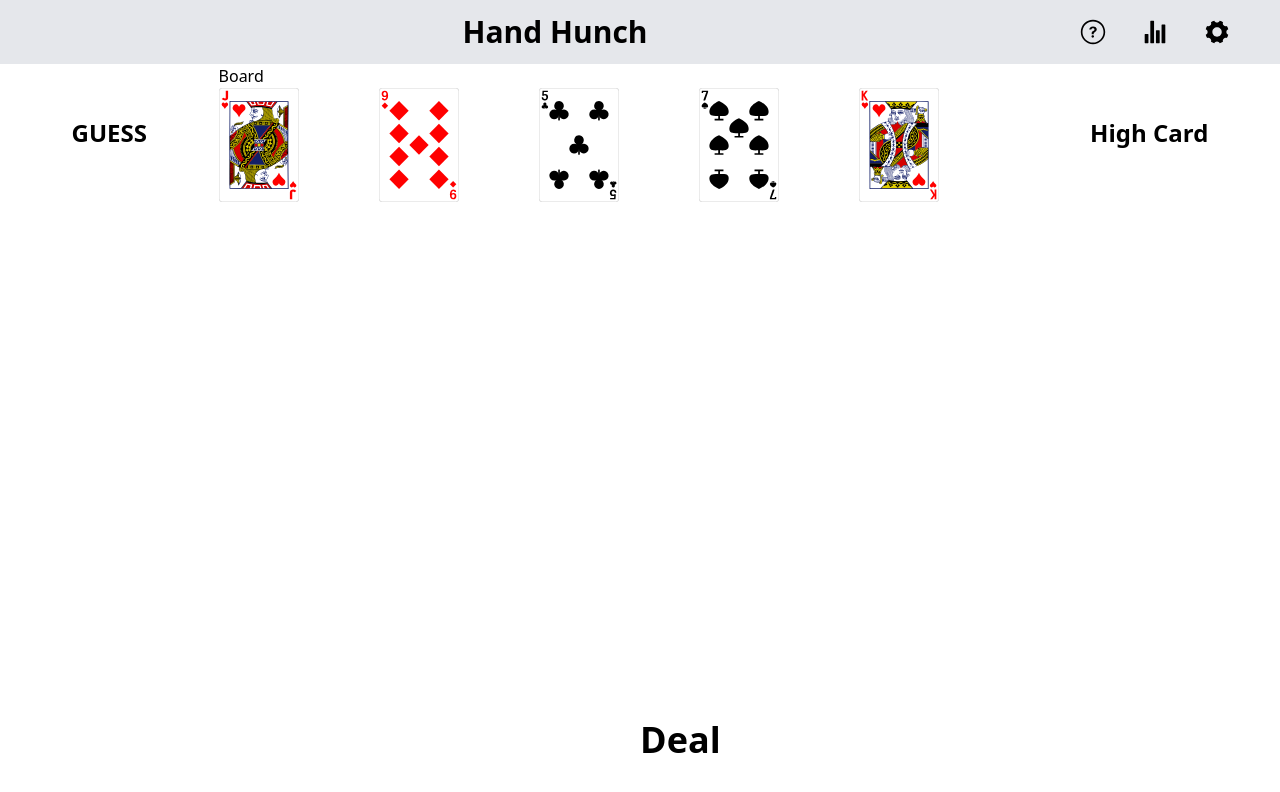
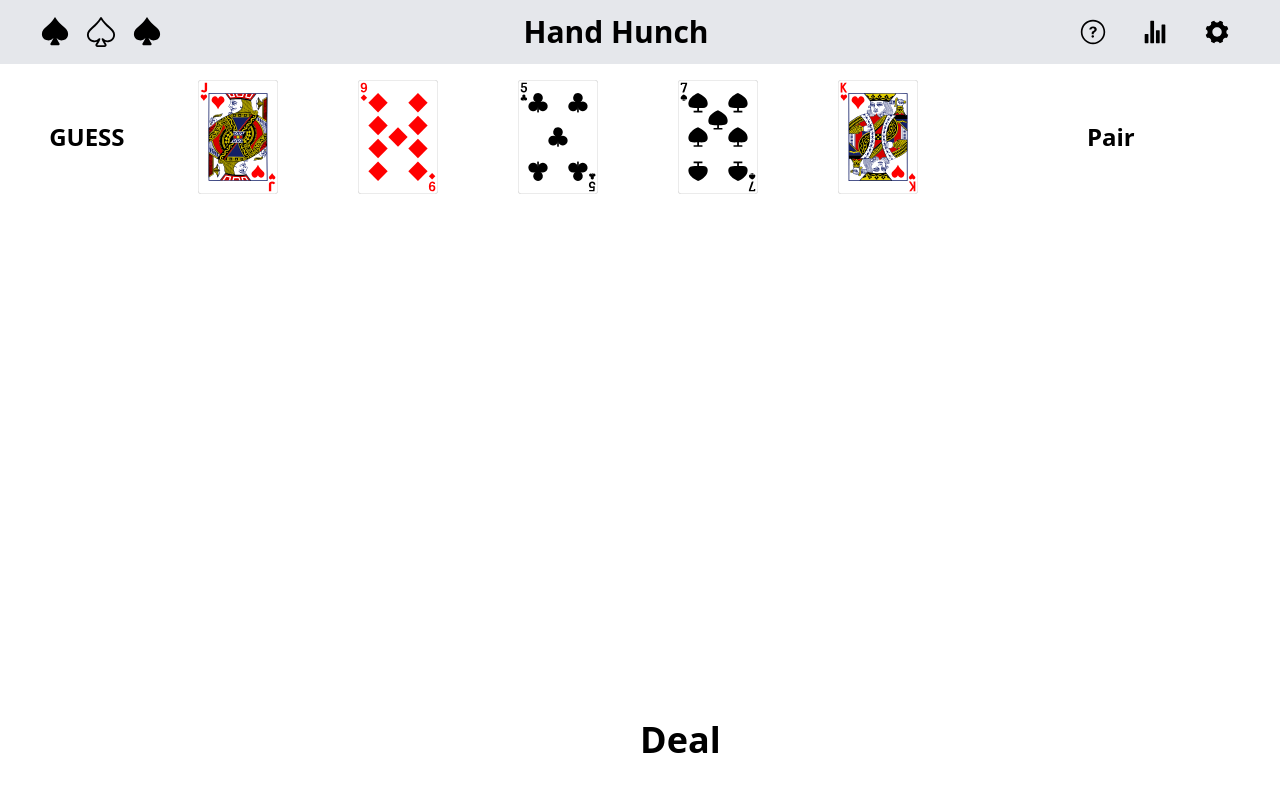
Before and after one commit to landerson02/Hand-Hunch, a Next.js app: page / in a window 1280 px wide. Shown: the top 792 px of the page. Built offline with nearby package versions, Linux system fonts and the light colour scheme.

Commit message:
Some edits

```diff
--- a/components/Board.tsx
+++ b/components/Board.tsx
@@ -11,8 +11,7 @@ const Board = (board: BoardType) => {
   }
   return (
     <div className='w-[50rem]'>
-      <div>Board</div>
-      <div className='flex justify-around items-center' >
+      <div className='flex justify-center items-center' >
         {cards.map((card) => {
           return card;
         })}
--- a/components/Card.tsx
+++ b/components/Card.tsx
@@ -13,8 +13,8 @@ const Card = (card: CardType) => {
   }
 
   return (
-    <div>
-      <Image src={imagePath} alt={imagePath} style={{width: '50%'}}/>
+    <div className='flex justify-center'>
+      <Image src={imagePath} alt={imagePath} className={'h-1/2 w-1/2'}/>
     </div>
   );
 };
--- a/components/Nav.tsx
+++ b/components/Nav.tsx
@@ -1,12 +1,24 @@
 import React from 'react'
 import { IoIosHelpCircleOutline, IoIosStats, IoIosSettings } from "react-icons/io";
-
+import { BsSuitSpade, BsSuitSpadeFill } from "react-icons/bs";
 
 const Nav = () => {
   return (
     <>
       <nav className='fixed z-40 flex w-full h-[4rem] items-center justify-between py-6 px-[40px] bg-gray-200'>
-        <div></div>
+        <div>
+          <ul className='text-black text-w w-full h-full flex flex-row gap-4 items-center justify-center'>
+            <li>
+              <BsSuitSpadeFill className='h-[30px] w-[30px]' />
+            </li>
+            <li>
+              <BsSuitSpade className='h-[30px] w-[30px]' />
+            </li>
+            <li>
+              <BsSuitSpadeFill className='h-[30px] w-[30px]' />
+            </li>
+          </ul>
+        </div>
         <h1 className='self-center font-bold text-black text-3xl'>Hand Hunch</h1>
         <div
           className='font-light text-red-900'
--- a/components/Row.tsx
+++ b/components/Row.tsx
@@ -1,20 +1,158 @@
 import React from 'react';
 import Board from "@/components/Board";
-import {BoardType} from "@/objects/types";
+import {BoardType, HandType} from "@/objects/types";
 
 type rowProps = {
   board: BoardType,
-  strength: string
+  hand: HandType
 }
-const Row = ({board, strength}: rowProps) => {
+const Row = ({board, hand}: rowProps) => {
+  let strength = evaluate(board, hand);
   return (
-    <div className='flex justify-evenly w-[100%]'>
+    <div className='flex justify-evenly w-[100%] p-4'>
       <div className='self-center font-extrabold text-2xl'>GUESS</div>
       {board && board.cards ? <Board cards={board.cards}/> : null}
-      {/*<Board cards={board.cards}/>*/}
-      <div className='self-center font-extrabold text-2xl'>{strength}</div>
+      <div className='self-center text-center font-extrabold text-2xl w-[15rem]'>{strength}</div>
     </div>
   );
 };
 
+const evaluate = (board: BoardType, hand: HandType) => {
+  if (!board || !board.cards || board.cards.length == 0) return '';
+  if (!hand || !hand.cards || hand.cards.length == 0) return '';
+  let strength = 0;
+  let straight = false;
+  let flushSuit = 0;
+  let histo = new Array(13).fill(0);
+  let suits = new Array(4).fill(0);
+
+  for (let i = 0; i < 5; ++i) {
+    const c = board.cards[i];
+    ++histo[c.value - 1];
+    ++suits[c.suit - 1];
+  }
+
+  for (let i = 0; i < 2; ++i) {
+    const c = hand.cards[i];
+    ++histo[c.value - 1];
+    ++suits[c.suit - 1];
+  }
+
+  // Checks for Flush
+  for (let i = 0; i < 4; ++i) {
+    if (suits[i] >= 5) {
+      strength = 5;
+      flushSuit = i + 1;
+    }
+  }
+
+  // Checks for Pair, Two Pair, Trips, Straight, Quads
+  for (let i = 0, counter = 0; i < 13; ++i) {
+    if (histo[i] !== 0) {
+      ++counter;
+    } else {
+      counter = 0;
+    }
+    if (counter >= 5) {
+      strength = Math.max(4, strength);
+      straight = true;
+    }
+
+    if (histo[i] === 2) {
+      switch (strength) {
+        case 0:
+        case 1:
+          strength++;
+          break;
+        case 3:
+          strength = 6;
+          break;
+      }
+    }
+    if (histo[i] === 3) {
+      switch (strength) {
+        case 0:
+          strength = 3;
+          break;
+        case 1:
+        case 2:
+          strength = 6;
+      }
+    }
+    if (histo[i] === 4) {
+      strength = 7;
+    }
+  }
+
+  // Check broadway Straight
+  if (
+    histo[0] !== 0 &&
+    histo[9] !== 0 &&
+    histo[10] !== 0 &&
+    histo[11] !== 0 &&
+    histo[12] !== 0
+  ) {
+    strength = Math.max(4, strength);
+    straight = true;
+  }
+
+  // Checks straight and royal flush
+  if (straight && flushSuit !== 0) {
+    histo.fill(0);
+    for (let c of board.cards) {
+      if (c.suit === flushSuit) {
+        ++histo[c.value - 1];
+      }
+    }
+    for (let c of board.cards) {
+      if (c.suit === flushSuit) {
+        ++histo[c.value - 1];
+      }
+    }
+    for (let i = 0, counter = 0; i < 13; ++i) {
+      if (histo[i] !== 0) {
+        ++counter;
+      } else {
+        counter = 0;
+      }
+      if (counter >= 5) {
+        strength = 8;
+      }
+    }
+
+    if (
+      histo[0] !== 0 &&
+      histo[9] !== 0 &&
+      histo[10] !== 0 &&
+      histo[11] !== 0 &&
+      histo[12] !== 0
+    ) {
+      strength = 9;
+    }
+  }
+
+  switch (strength) {
+    case 1:
+      return 'Pair';
+    case 2:
+      return 'Two Pair';
+    case 3:
+      return 'Three of a Kind';
+    case 4:
+      return 'Straight';
+    case 5:
+      return 'Flush';
+    case 6:
+      return 'Full House';
+    case 7:
+      return 'Four of a Kind';
+    case 8:
+      return 'Straight Flush';
+    case 9:
+      return 'Royal Flush';
+    default:
+      return 'High Card';
+  }
+}
+
 export default Row;
--- a/pages/index.tsx
+++ b/pages/index.tsx
@@ -11,7 +11,7 @@ export default function Home() {
   const [game, setGame] = useState<Game>(new Game());
   const [boards, setBoards] = useState<BoardType[]>([]);
   const [guess, setGuess] = useState<GuessType>();
-  const [handStrangth, setHandStrength] = useState<string>('');
+  const [handStrength, setHandStrength] = useState<string>('');
 
 
   useEffect(() => {
@@ -23,6 +23,12 @@ export default function Home() {
 
   }
 
+  const deal = () => {
+    game.deal();
+    setGame(game);
+    console.log(game);
+    setBoards([...game.boards]);
+  }
 
   // for (let i = 0; i < game.boards.length; i++) {
   //   let board = game.boards[i];
@@ -32,19 +38,12 @@ export default function Home() {
   return (
       <>
         <Nav />
-        {/*{boards.map((board, index) => {*/}
-        {/*  return <Board key={index} {...board} />*/}
-        {/*})}*/}
         {boards.map((board, index) => {
-          return <Row key={index} board={board} strength={"High Card"}/>
+          return <Row key={index} board={board} hand={game.hand}/>
         })}
         <button className='fixed bottom-10 left-1/2 font-extrabold text-4xl'
           onClick={() => {
-          const newGame = new Game();
-          newGame.boards = [...game.boards];
-          newGame.deal();
-          setGame(newGame);
-          setBoards(newGame.boards);
+          deal();
         }}>Deal</button>
       </>
   )
```
